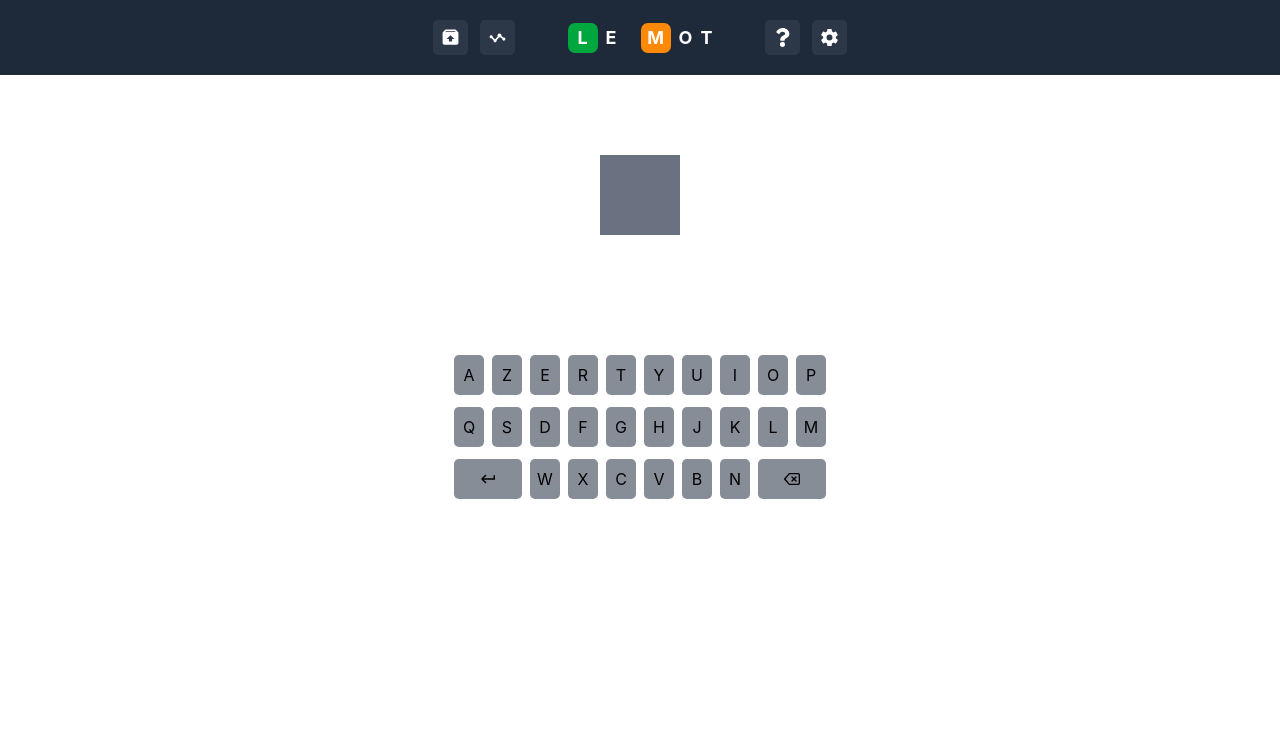
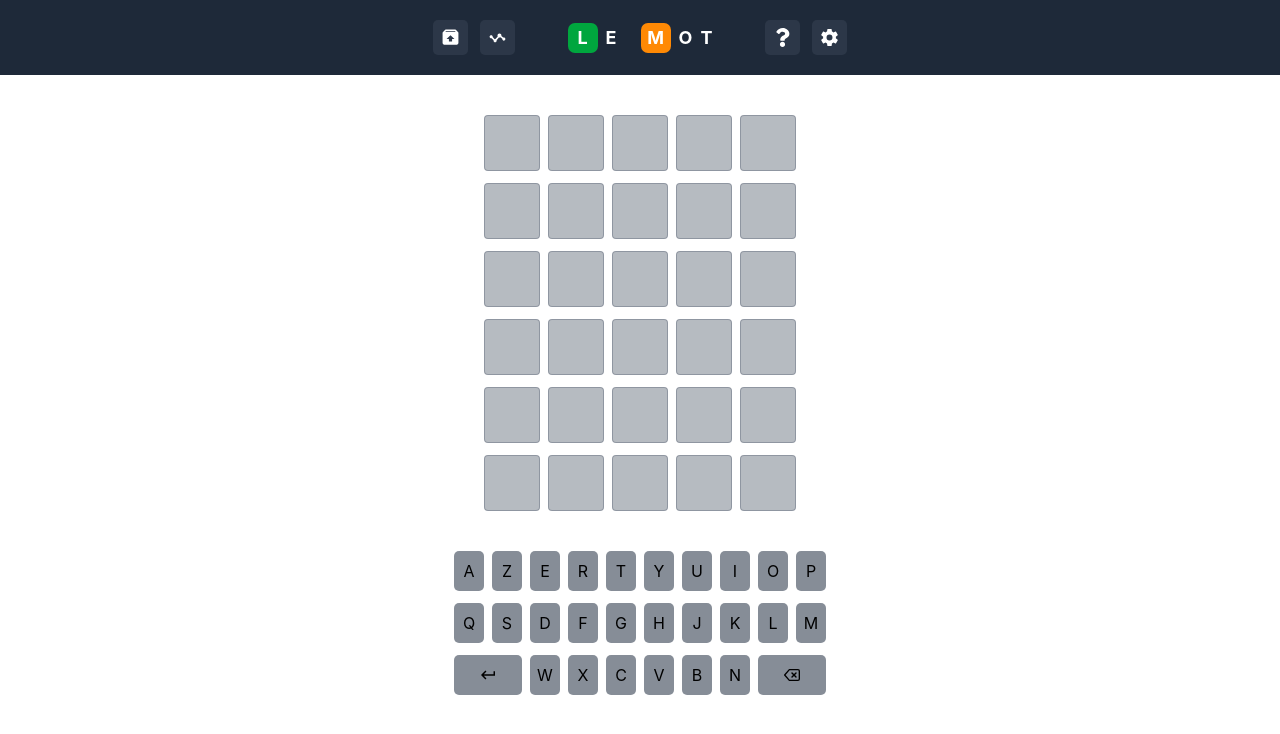
Before and after one commit to WayeNot/tp-wordle, a React (Vite) app: page / in a window 1280 px wide. Shown: the top 734 px of the page. Built offline with nearby package versions, Linux system fonts and the light colour scheme.

Commit message:
[ :rocket: ] - Système de la grille presque terminé / Reste à focus le clavier pour modifier la couleur du bg selon les lettres déjà mises.

```diff
--- a/src/App.tsx
+++ b/src/App.tsx
@@ -2,18 +2,36 @@
 
 import { useState } from 'react';
 
-import HowToPlay from './components/NavBar/HowToPlay';
 import Grid from '../src/components/Gride';
 import Navbar from './components/Navbar';
 import Keyboard from './components/Keyboard';
 
 
 export default function App() {
+    const [history, setHistory] = useState<string[]>([]);
+    const [currentWord, setCurrentWord] = useState("");
+
+    const word = 'toile';
+
+    const addLetter = (v: string) => {
+        currentWord.length < word.length && setCurrentWord(prev => prev + v);
+    }
+
+    const handleEnter = () => {
+        if (currentWord.length !== word.length ) { return }
+        setHistory(prev => [ ...prev, currentWord ]);
+        setCurrentWord("");
+    };
+
+    const deleteLetter = () => {
+        setCurrentWord(prev => prev.slice(0, prev.length - 1));
+    }
+
     return (
         <div className="App">
-            <Navbar/>
-            <Grid lettre='t' word='toile' enter={true} del={false} />
-            <Keyboard/>
+            <Navbar />
+            <Grid history={history} maxAttempts={6} currentWord={currentWord} word={word} />
+            <Keyboard addLetter={(v: string) => addLetter(v)} onReturn={deleteLetter} onEnter={handleEnter} />
         </div>
     );
 }
--- a/src/components/Gride.tsx
+++ b/src/components/Gride.tsx
@@ -1,67 +1,49 @@
 "use client";
 
-interface data {
-    lettre : string;
-    word : string;
-    enter : boolean;
-    del : boolean;
+type props = {
+    history: string[];
+    currentWord: string;
+    word: string;
+    maxAttempts: number;
 }
 
-class Verif {
-        lettre : string;
-        word : string;
-        key : number;
+export default function Grid({ history, currentWord, word, maxAttempts = 6 }: props) {
+    const rows = Array.from({ length: maxAttempts });
 
-        constructor(lettre : string, word : string, key : number) {
-            this.lettre = lettre;
-            this.word = word;
-            this.key = key;
-        }
-
-        isInTheWord() {
-            return this.word.includes(this.lettre);
-        }
-
-        isGood() {
-            return this.lettre == this.word[this.key];
-        }
-}
-
-
-export default function Grid(props : data) {
-
-    let tab : string[] = [];
-
-    for(let i = 0; i > tab.length; i ++) {
-
-        tab.push(props.lettre)
-
-        if(props.del){
-            tab.pop()
-        }
-
-        if(props.enter && tab.length == props.word.length){
-            const verif = new Verif(props.lettre, props.word, i);
-
-            if(verif.isInTheWord()) {
-                console.log("Lettre dans le mot mais mal placé = ORANGE")
-            } else {
-                console.log("Lettre pas dans le mot = GRIS")
-            }
-
-            if(verif.isGood()) {
-                console.log("La lettre est bien placé = VERT")
-            }
-        }
+    const getColor = (letter: string, index: number) => {
+        if (!letter) return "bg-gray-500";
+        if (letter.toLowerCase() === word[index].toLowerCase()) return "bg-green-600";
+        if (word.toLowerCase().includes(letter.toLowerCase())) return "bg-amber-500";
+        return "bg-gray-700";
     }
 
     return (
-        <>
-           <div className="flex items-center justify-center gap-5">
-                {[tab].map((v,k) => (
-                    <div key={k} className="bg-gray-500 w-20 h-20 flex justify-center items-center text-[40px] uppercase mt-20 mb-30">{v}</div>
-                ))}
-           </div>
-        </>
-    )
+        <div className="flex flex-col gap-3 items-center justify-center my-10">
+            {rows.map((_, k) => {
+                const isCurrentRow = k === history.length;
+                const isSend = k < history.length;
+
+                const rowWord = isSend ? history[k] : isCurrentRow ? currentWord : "";
+                const letters = Array.from({ length: word.length }, (_, i) => rowWord[i] || "");
+                return (
+                    <div key={k} className="flex gap-2">
+                        {letters.map((letter, colIndex) => {
+                            const colorClass = isSend
+                                ? getColor(letter, colIndex)
+                                : "bg-gray-600/40 border border-gray-500/50";
+                            return (
+                                <div
+                                    key={colIndex}
+                                    className={`w-14 h-14 flex items-center justify-center text-2xl font-bold uppercase rounded text-white ${colorClass}`}
+                                >
+                                    {letter}
+                                </div>
+                            );
+                        })}
+                    </div>
+                );
+            })}
+
+        </div>
+    );
 }
--- a/src/components/Keyboard.tsx
+++ b/src/components/Keyboard.tsx
@@ -3,35 +3,37 @@
 import { FiDelete } from "react-icons/fi";
 import { IoMdReturnLeft } from "react-icons/io";
 
-export default function Keyboard() {
+type component = {
+    addLetter: ( v: string ) => void;
+    onReturn: () => void;
+    onEnter: () => void;
+}
+
+export default function Keyboard({ addLetter, onReturn, onEnter } : component ) {
 
     const firstLine = ['A', 'Z', 'E', 'R', 'T', 'Y', 'U', 'I', 'O', 'P'];
     const secondLine = ['Q', 'S', 'D', 'F', 'G', 'H', 'J', 'K', 'L', 'M'];
     const thirdLine = ['W', 'X', 'C', 'V', 'B', 'N'];
-
-    const clickLetter = async ( letter: string ) => {
-        // const req = await fetch("/api/sendLetter", { method: "POST", body: { JSON.stringify(letter) } })
-    }
 
     return (
         <div className="w-fit m-auto">
             <div className="flex flex-col gap-3 w-full">
                 <div className="w-full flex items-center justify-center gap-2">
                     {firstLine.map((v, k) => (
-                        <button key={k} className="w-[30px] h-[40px] shrink-0 bg-gray-700/60 rounded-[5px] flex items-center justify-center cursor-pointer hover:bg-gray-700/40 transition duration-500">{v}</button>
+                        <button onClick={() => addLetter(v)} key={k} className="w-[30px] h-[40px] shrink-0 bg-gray-700/60 rounded-[5px] flex items-center justify-center cursor-pointer hover:bg-gray-700/40 transition duration-500">{v}</button>
                     ))}
                 </div>
                 <div className="w-full flex items-center justify-center gap-2">
                     {secondLine.map((v, k) => (
-                        <button key={k} className="w-[30px] h-[40px] shrink-0 bg-gray-700/60 rounded-[5px] flex items-center justify-center cursor-pointer hover:bg-gray-700/40 transition duration-500">{v}</button>
+                        <button onClick={() => addLetter(v)} key={k} className="w-[30px] h-[40px] shrink-0 bg-gray-700/60 rounded-[5px] flex items-center justify-center cursor-pointer hover:bg-gray-700/40 transition duration-500">{v}</button>
                     ))}
                 </div>
                 <div className="flex items-center gap-2 w-full">
-                    <button className="basis-0 flex-1 min-w-0 flex-1 h-[40px] bg-gray-700/60 rounded-[5px] flex items-center justify-center cursor-pointer hover:bg-gray-700/40 transition duration-500"><IoMdReturnLeft /></button>
+                    <button onClick={onEnter} className="basis-0 flex-1 min-w-0 flex-1 h-[40px] bg-gray-700/60 rounded-[5px] flex items-center justify-center cursor-pointer hover:bg-gray-700/40 transition duration-500"><IoMdReturnLeft /></button>
                     {thirdLine.map((v, k) => (
-                        <button key={k} className="w-[30px] h-[40px] shrink-0 bg-gray-700/60 rounded-[5px] flex items-center justify-center cursor-pointer hover:bg-gray-700/40 transition duration-500">{v}</button>
+                        <button onClick={() => addLetter(v)} key={k} className="w-[30px] h-[40px] shrink-0 bg-gray-700/60 rounded-[5px] flex items-center justify-center cursor-pointer hover:bg-gray-700/40 transition duration-500">{v}</button>
                     ))}
-                    <button className="basis-0 flex-1 min-w-0 h-[40px] bg-gray-700/60 rounded-[5px] flex items-center justify-center cursor-pointer hover:bg-gray-700/40 transition duration-500"><FiDelete /></button>
+                    <button onClick={onReturn} className="basis-0 flex-1 min-w-0 h-[40px] bg-gray-700/60 rounded-[5px] flex items-center justify-center cursor-pointer hover:bg-gray-700/40 transition duration-500"><FiDelete /></button>
                 </div>
             </div>
         </div>
```
